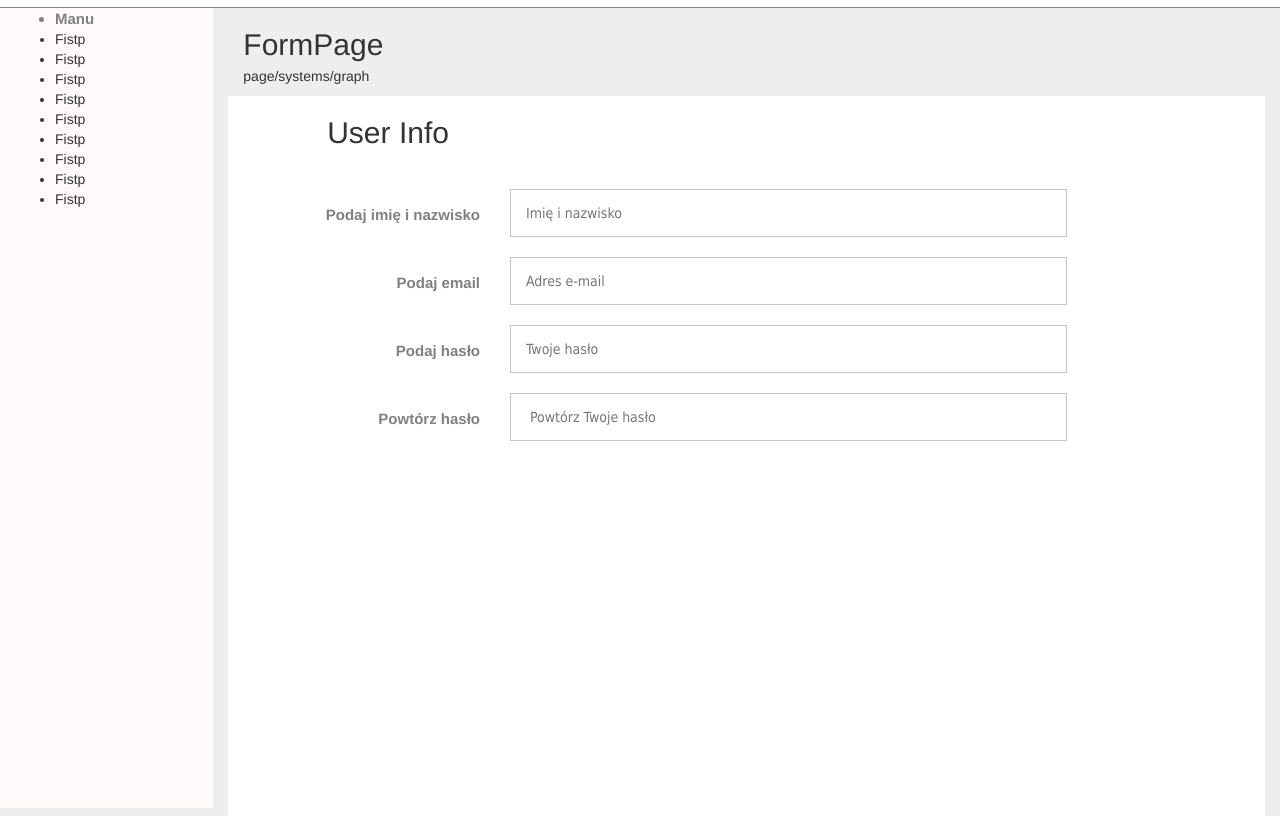
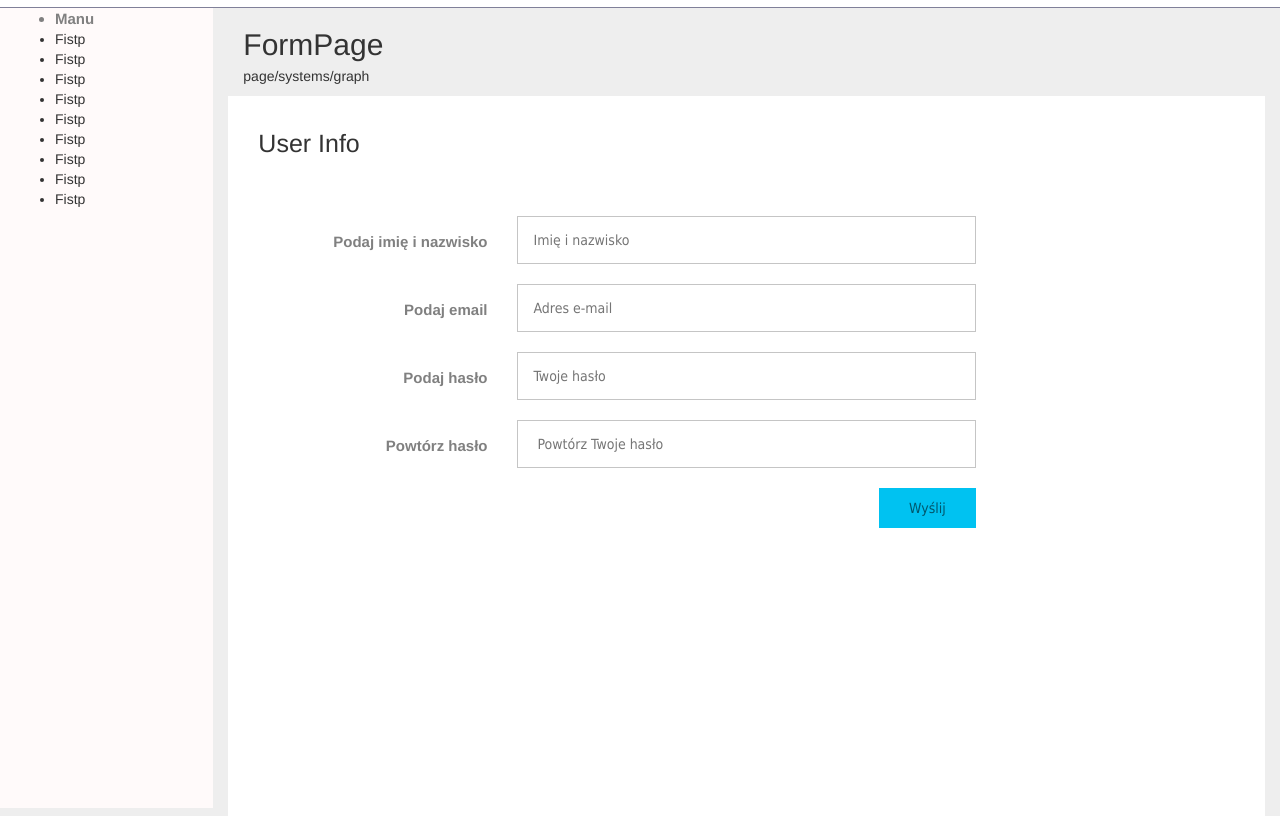
Before and after one commit to Ruudn7/customerAdd, a plain HTML site: page index.html in a window 1280 px wide. Shown: the part 63-879 px from the top of the page. Drawn offline with nearby package versions, Linux system fonts and the light colour scheme.

Commit message:
FormPassword

```diff
--- a/css/style.css
+++ b/css/style.css
@@ -1,6 +1,6 @@
 .center {
-
     text-align: center;
+    margin-right: 10px;
 }
  .container{
      padding: 0;
@@ -111,3 +111,8 @@ form input[type="re_password"] {
     color: grey;
     padding-top: 15px;
 }
+
+.topHeader{
+    font-size: 25px;
+    padding-top: 30px;
+}
--- a/index.html
+++ b/index.html
@@ -36,8 +36,6 @@
                     <li> Fistp</li>
                     <li> Fistp</li>
                     <li> Fistp</li>
-
-
             </div>
         </div>
 
@@ -48,35 +46,42 @@
                 <p> page/systems/graph </p>
             </div>
             <div class = " col-md-12 centerBox">
-                <div class = "col-md-offset-1 header">
-                    <h2> User Info </h2>
+                <div class = "col-md-2 header">
+                    <p class = "topHeader"> User Info </p>
                 </div>
+                <div class = "col-md-12">
                     <form action="#" id="myForm" class = "marT">
                         <div class = "col-md-3">
                             <p class = "boxText"> <b>Podaj imię i nazwisko </b> </p>
                         </div>
-                    <div class = "col-md-7 center">
+                        <div class = "col-md-6 center">
                             <input type="text" name="your-name" placeholder="Imię i nazwisko" data-error="Podaj imię i nazwisko">
                         </div>
                         <div class = "col-md-3">
                             <p class = "boxText"><b> Podaj email </b></p>
                         </div>
-                    <div class = "col-md-7 center">
+                        <div class = "col-md-6 center">
                             <input type="email" name="your-email" placeholder="Adres e-mail" data-error="Podaj poprawny adres e-mail">
                         </div>
                         <div class = "col-md-3">
                             <p class = "boxText"><b> Podaj hasło</b></p>
                         </div>
-                    <div class = "col-md-7 center">
+                        <div class = "col-md-6 center">
                             <input type="password" name="your-password" placeholder="Twoje hasło" data-error="Podaj poprawne hasło">
                         </div>
                         <div class = "col-md-3">
                             <p class = "boxText"> <b> Powtórz hasło</b></p>
                         </div>
-                    <div class = "col-md-7 center">
+                        <div class = "col-md-6 center">
                             <input type="re_password" name="your-password" placeholder=" Powtórz Twoje hasło" data-error="Podaj poprawne hasło">
                         </div>
+                        <div class="col-md-offset-7 col-md-2">
+                            <button type="submit" class="butto" >Wyślij</button>
+                        </div>
                     </form>
+                </div>
+            </div>
+        </div>
      </div>
 
 
--- a/js/script.js
+++ b/js/script.js
@@ -66,8 +66,8 @@ form.addEventListener("submit", function(e){
             isValid = isNotEmpty(field);
        } else  if(field.type === "email"){
             isValid = isEmail(field);
-        } else  if(field.type === "select-one"){
-            isValid = isNotEmpty(field);
+        } else  if(field.type === "password"){
+            isValid = isAtLeast(field, 5);
         } else  if(field.type === "textarea") {
              isValid = isAtLeast(field, 5);
         }
```
Lines whose indentation alone changed are shown as unchanged.
